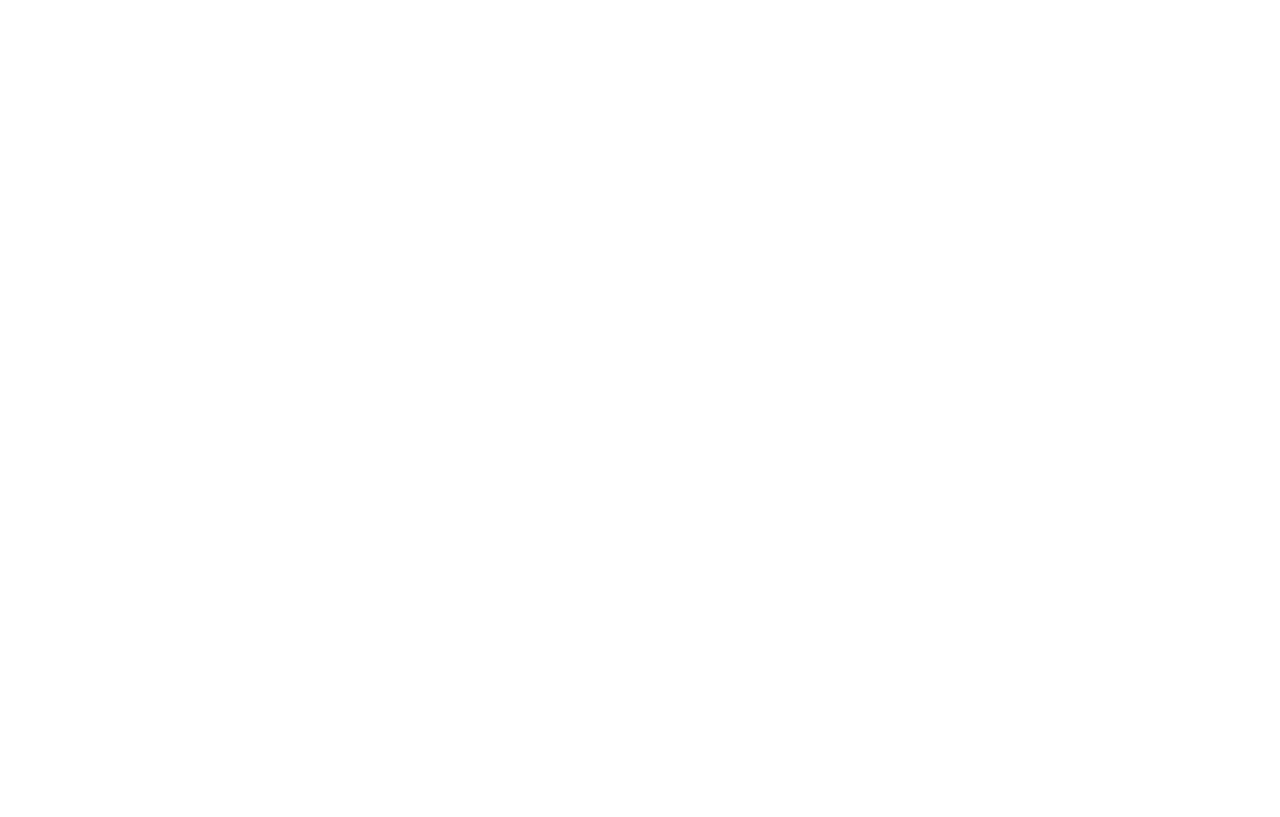
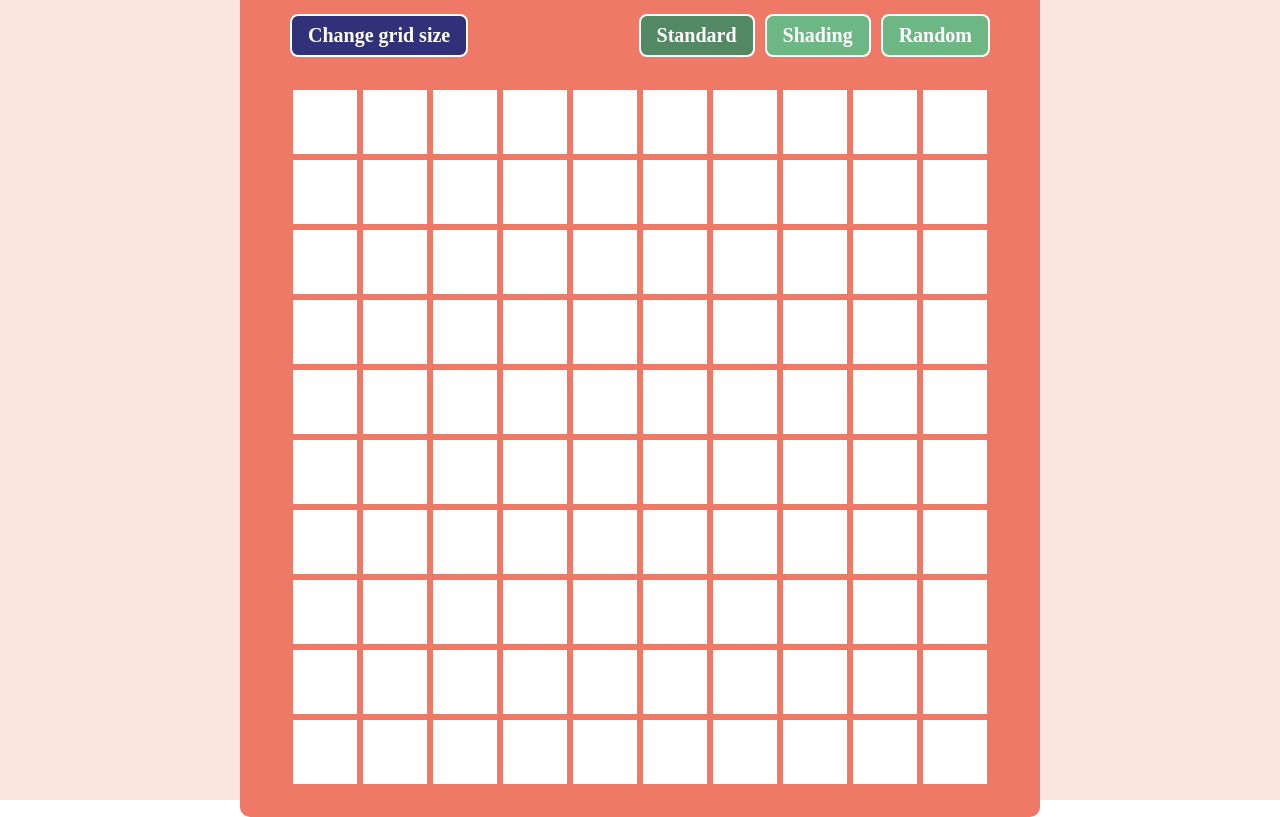
Before and after one commit to agregat1354/etch-a-sketch, a plain HTML site: page index.html in a window 1280 px wide. Drawn offline with Linux system fonts and the light colour scheme.

Commit message:
Add everything

```diff
--- a/css/styles.css
+++ b/css/styles.css
@@ -0,0 +1,83 @@
+:root {
+    box-sizing: border-box;
+    --color-container: #ed7966;
+    --color-background: #fae5df;
+    --color-cell: white;
+    --color-button-modify: #303179;
+    --color-button-mode: #6db784;
+    --color-button-mode-selected: #538864;
+    --color-button-selected: #464899;
+}
+
+*,*::before, *::after {
+    box-sizing: inherit;
+    padding: 0;
+    margin: 0;
+}
+
+.main-container {
+    width: 100vw;
+    height: 100vh;
+    display: flex;
+    justify-content: center;
+    align-items: center;
+    background-color: var(--color-background);
+}
+
+.container {
+    width: 800px;
+    margin: 0 auto;
+    padding: 30px;
+    display: flex;
+    flex-direction: column;
+    align-items: center;
+    gap: 30px;
+    background-color: var(--color-container);
+    border-radius: 10px;;
+}
+
+.modes-wrapper {
+    display: flex;
+    flex-direction: row;
+    gap: 10px;
+}
+
+.grid {
+    display: grid;
+}
+
+.cell {
+    border: 1px solid var(--color-container);
+    background-color: var(--color-cell);
+}
+
+.modify-grid {
+    padding: 0.4em 0.8em;
+    background-color: var(--color-button-modify);
+    color: white;
+    font-size: 1.25rem;
+    font-weight: bolder;
+    border-radius: 0.4em;
+    border: 0.1em solid white;
+}
+
+.btn {
+    padding: 0.4em 0.8em;
+    background-color: var(--color-button-mode);
+    color: white;
+    font-size: 1.25rem;
+    font-weight: bolder;
+    border-radius: 0.4em;
+    border: 0.1em solid white;
+}
+
+.selected {
+    background-color: var(--color-button-mode-selected);
+}
+
+.toolbar {
+    width: 700px;
+    display: flex;
+    flex-direction: row;
+    justify-content: space-between;
+}
--- a/index.html
+++ b/index.html
@@ -7,6 +7,18 @@
         <title>Etch-A-Sketch!</title>
     </head>
     <body>
-
+        <main class="main-container">
+            <div class="container">
+                <div class="toolbar">
+                    <div onclick="modifyGrid()" class="modify-grid" >Change grid size</div>
+                    <div class="modes-wrapper">
+                        <div class="standard btn selected">Standard</div>
+                        <div class="shading btn">Shading</div>
+                        <div class="random-colors btn">Random</div>
+                    </div>
+                </div>
+                <div class="grid"></div>
+            </div>
+        </main>
     </body>
 </html>
--- a/js/script.js
+++ b/js/script.js
@@ -0,0 +1,156 @@
+const GRID_WIDTH = 700.0;
+const GRID_HEIGHT = 700.0;
+const grid = document.querySelector('.grid');
+const modes = document.querySelectorAll('.btn');
+
+
+function cellStandardColoring(event) {
+    event.target.style.backgroundColor = 'rgb(0,0,0)';
+}
+
+function cellShadingColoring(event) {
+    const moreBlack = moreBlackValue(event.target.style.backgroundColor);
+    event.target.style.removeProperty('background-color');
+    event.target.style.cssText += `background-color: rgb(${moreBlack},${moreBlack},${moreBlack});`;
+}
+
+function cellRandomColoring(event) {
+    event.target.style.removeProperty('background-color');
+    event.target.style.cssText += `background-color: rgb(${getRandomRgbValue()},${getRandomRgbValue()},${getRandomRgbValue()})`;
+}
+
+modes.forEach((btn)=> {
+    btn.addEventListener('click', () => {
+        if (isSelected(btn)) return;
+        else {
+            const cells = document.querySelectorAll('.cell');
+            const mode = getSelectedMode();
+            let functionToDelete;
+            if (mode === 'standard') functionToDelete = cellStandardColoring;
+            else if (mode === 'shading') functionToDelete = cellShadingColoring;
+            else functionToDelete = cellRandomColoring;
+            cells.forEach(cell => {
+                cell.removeEventListener('mouseover', functionToDelete);
+            })
+            selectMode(btn);
+        }
+    });
+});
+
+function isSelected(btn) {
+    selectionFlag = false;
+    for (let i = 0; i < btn.classList.length; i++) {
+        if (btn.classList[i] === 'selected') selectionFlag = true;
+    }
+    return selectionFlag;
+}
+
+function getRandomRgbValue() {
+    return Math.floor(Math.random() * 255 + 1);
+}
+
+function parseRgbValue(rgb) {
+    return parseFloat(rgb.split(',')[1]);
+}
+
+
+function moreBlackValue(currentValue) {
+    let colorVal;
+    if (currentValue === '') colorVal = 229.5;
+    else colorVal = parseRgbValue(currentValue);
+    colorVal -= 25.5;
+    if (colorVal < 0.0) return 0.0;
+    return colorVal;
+}
+
+
+function chooseColoringStyle(mode) {
+    const cells = document.querySelectorAll('.cell');
+    if (mode === 'standard') {
+        cells.forEach(cell => {
+            cell.addEventListener('mouseover', cellStandardColoring);
+        });
+    } else if (mode === 'shading') {
+        cells.forEach(cell => {
+            cell.addEventListener('mouseover', cellShadingColoring);
+        });
+    } else {
+        cells.forEach(cell=>{
+            cell.addEventListener('mouseover', cellRandomColoring);
+        })
+    }
+}
+
+function selectMode(btn) {
+
+    for (let i = 0; i < modes.length; i++) {
+        if (isSelected(modes[i])) modes[i].classList.remove('selected');
+    }
+    const mode = btn.classList[0];
+    btn.classList.add('selected');
+    chooseColoringStyle(mode);
+}
+
+function adjustBorderSizes(gridSize) {
+    const cells = document.querySelectorAll('.cell');
+    let calculatedWidth = null;
+
+    if (gridSize > 66) {
+        calculatedWidth = '1px';
+    } else if (gridSize > 33) {
+        calculatedWidth = '2px';
+    } else {
+        calculatedWidth = '3px';
+    }
+
+    cells.forEach((cell)=> {
+        cell.style.borderWidth = calculatedWidth;
+    });
+
+}
+
+function getSelectedMode() {
+    let selectedMode = '';
+    modes.forEach(btn=> {
+        if (isSelected(btn)) {
+            selectedMode = btn.classList[0];
+        }
+    });
+    return selectedMode;
+}
+
+function createGrid(gridSize) {
+    grid.style.cssText = `
+    width: ${GRID_HEIGHT};
+    height: ${GRID_HEIGHT};
+    grid-template-rows: repeat(${gridSize},${(GRID_WIDTH/gridSize).toFixed(4)}px);
+    grid-template-columns: repeat(${gridSize}, ${(GRID_HEIGHT/gridSize).toFixed(4)}px);`;
+    populateGrid(gridSize);
+    adjustBorderSizes(gridSize);
+    chooseColoringStyle(getSelectedMode());
+}
+
+
+
+function populateGrid(gridSize) {
+    grid.innerHTML = '';
+    for (let i = 0; i < Math.pow(gridSize,2); i++) {
+        let cell = document.createElement('div');
+        cell.classList.add('cell');
+        grid.appendChild(cell);
+    }
+}
+
+function modifyGrid() {
+    let gridSize = prompt("Enter new grid side size:");
+    if (gridSize === null) return;
+
+    while(gridSize > 100 || gridSize < 0) {
+        gridSize = prompt("Enter valid grid size (between 1 and 100)");
+    }
+
+    createGrid(gridSize);
+}
+
+
+createGrid(10);
```
